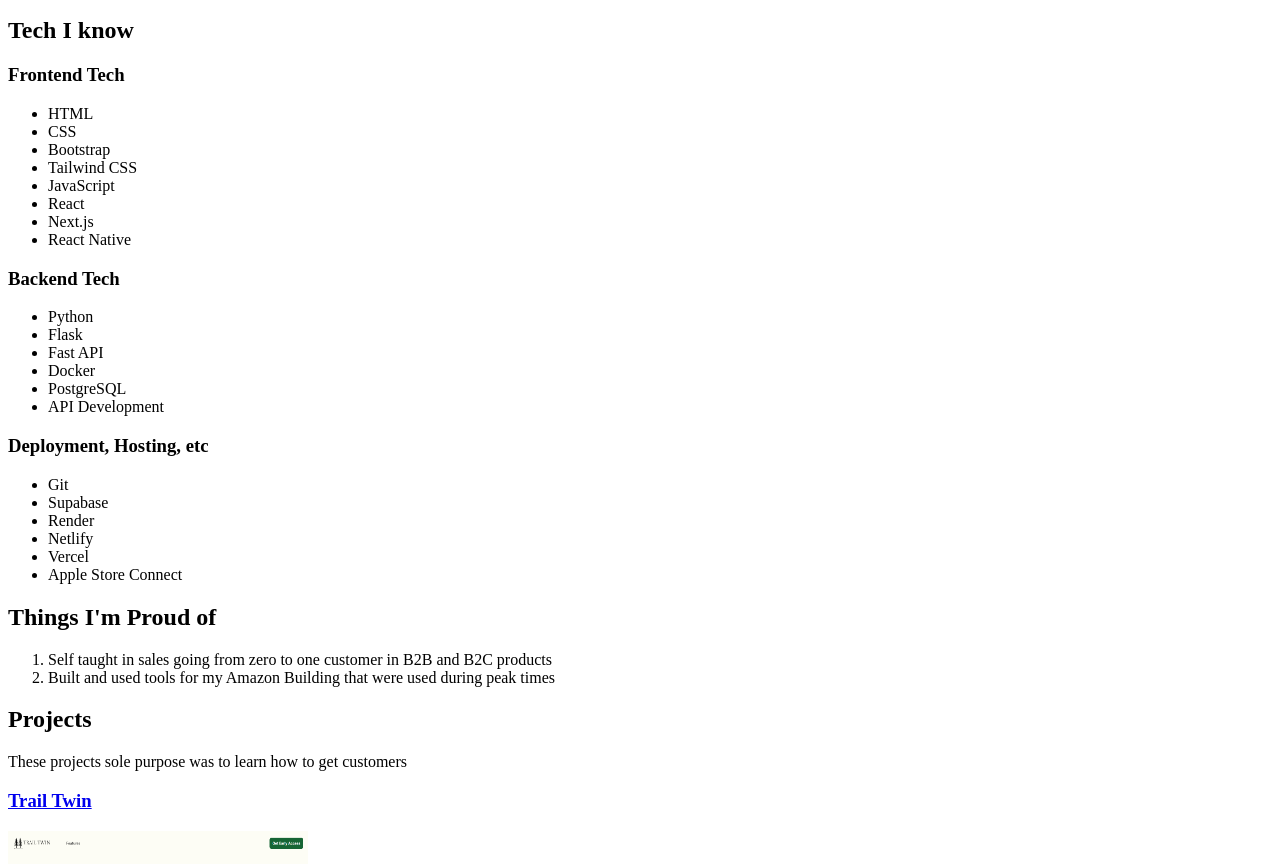
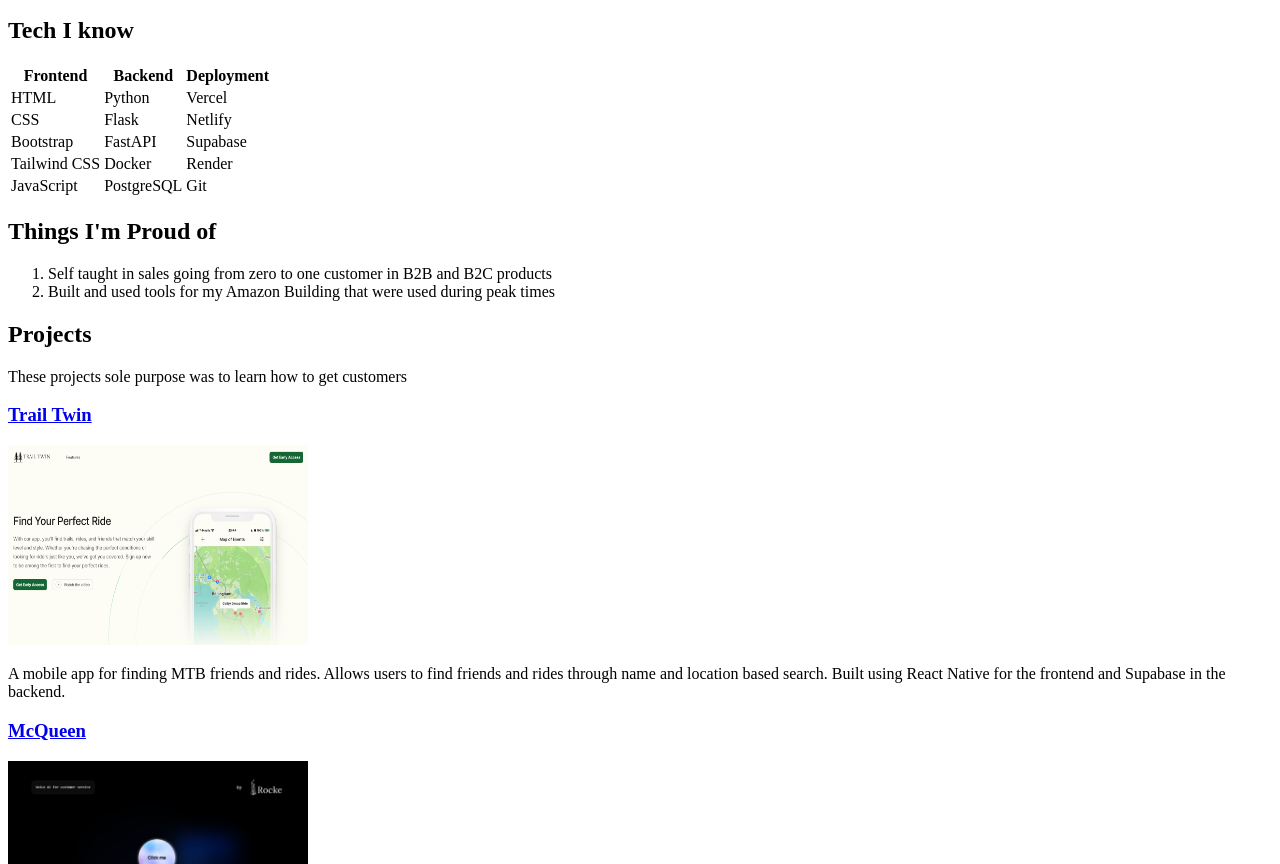
Before and after one commit to Charles-Rocke/SB-Project-1---Digital-CV, a plain HTML site: page index.html in a window 1280 px wide. Shown: the part 886-1750 px from the top of the page. Drawn offline with Linux system fonts and the light colour scheme.

Commit message:
Added a table for Tech I know section

```diff
--- a/index.html
+++ b/index.html
@@ -68,35 +68,42 @@
         <!--Tech I know section-->
         <h2>Tech I know</h2>
         <div>
-          <h3>Frontend Tech</h3>
-          <ul>
-            <li>HTML</li>
-            <li>CSS</li>
-            <li>Bootstrap</li>
-            <li>Tailwind CSS</li>
-            <li>JavaScript</li>
-            <li>React</li>
-            <li>Next.js</li>
-            <li>React Native</li>
-          </ul>
-          <h3>Backend Tech</h3>
-          <ul>
-            <li>Python</li>
-            <li>Flask</li>
-            <li>Fast API</li>
-            <li>Docker</li>
-            <li>PostgreSQL</li>
-            <li>API Development</li>
-          </ul>
-          <h3>Deployment, Hosting, etc</h3>
-          <ul>
-            <li>Git</li>
-            <li>Supabase</li>
-            <li>Render</li>
-            <li>Netlify</li>
-            <li>Vercel</li>
-            <li>Apple Store Connect</li>
-          </ul>
+          <table>
+            <thead>
+              <tr>
+                <th>Frontend</th>
+                <th>Backend</th>
+                <th>Deployment</th>
+              </tr>
+            </thead>
+            <tbody>
+              <tr>
+                <td>HTML</td>
+                <td>Python</td>
+                <td>Vercel</td>
+              </tr>
+              <tr>
+                <td>CSS</td>
+                <td>Flask</td>
+                <td>Netlify</td>
+              </tr>
+              <tr>
+                <td>Bootstrap</td>
+                <td>FastAPI</td>
+                <td>Supabase</td>
+              </tr>
+              <tr>
+                <td>Tailwind CSS</td>
+                <td>Docker</td>
+                <td>Render</td>
+              </tr>
+              <tr>
+                <td>JavaScript</td>
+                <td>PostgreSQL</td>
+                <td>Git</td>
+              </tr>
+            </tbody>
+          </table>
         </div>
       </section>
       <!--Things I'm proud of section-->
```
